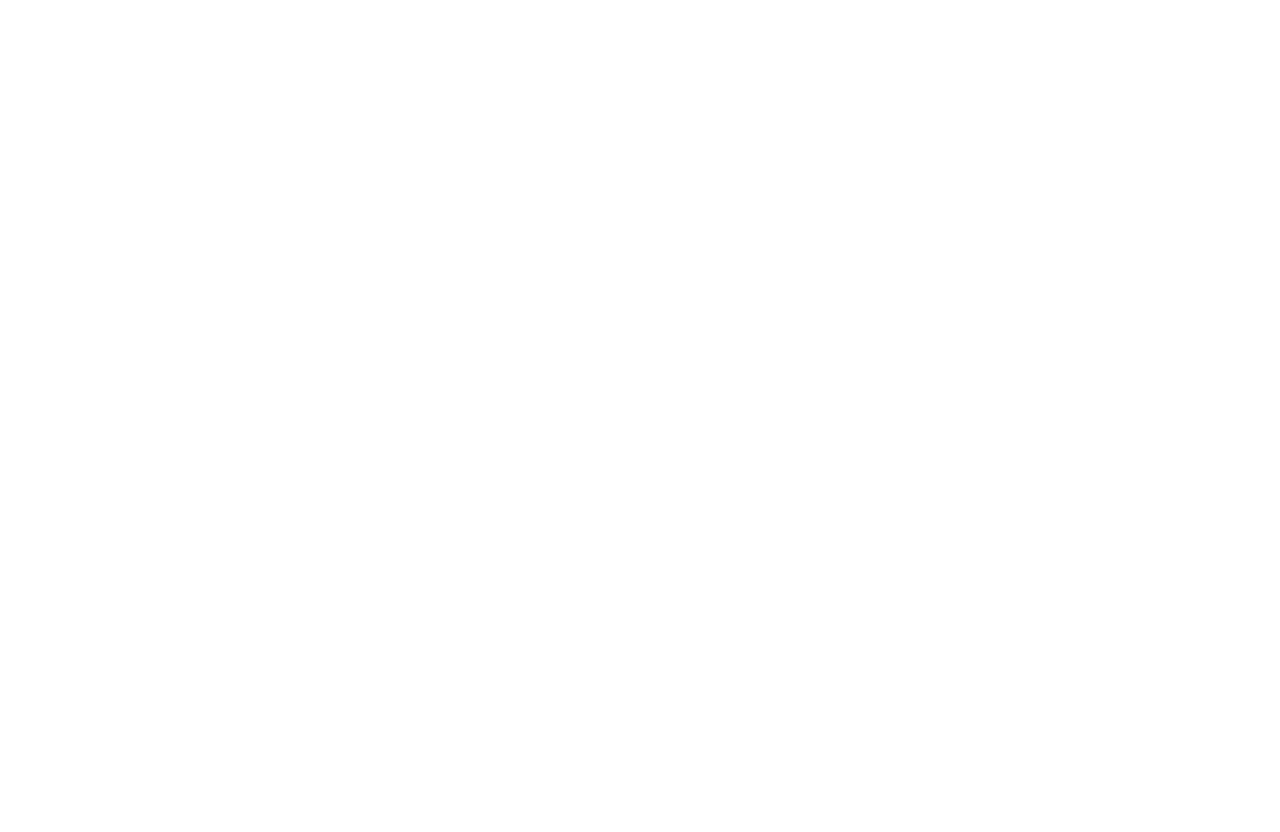
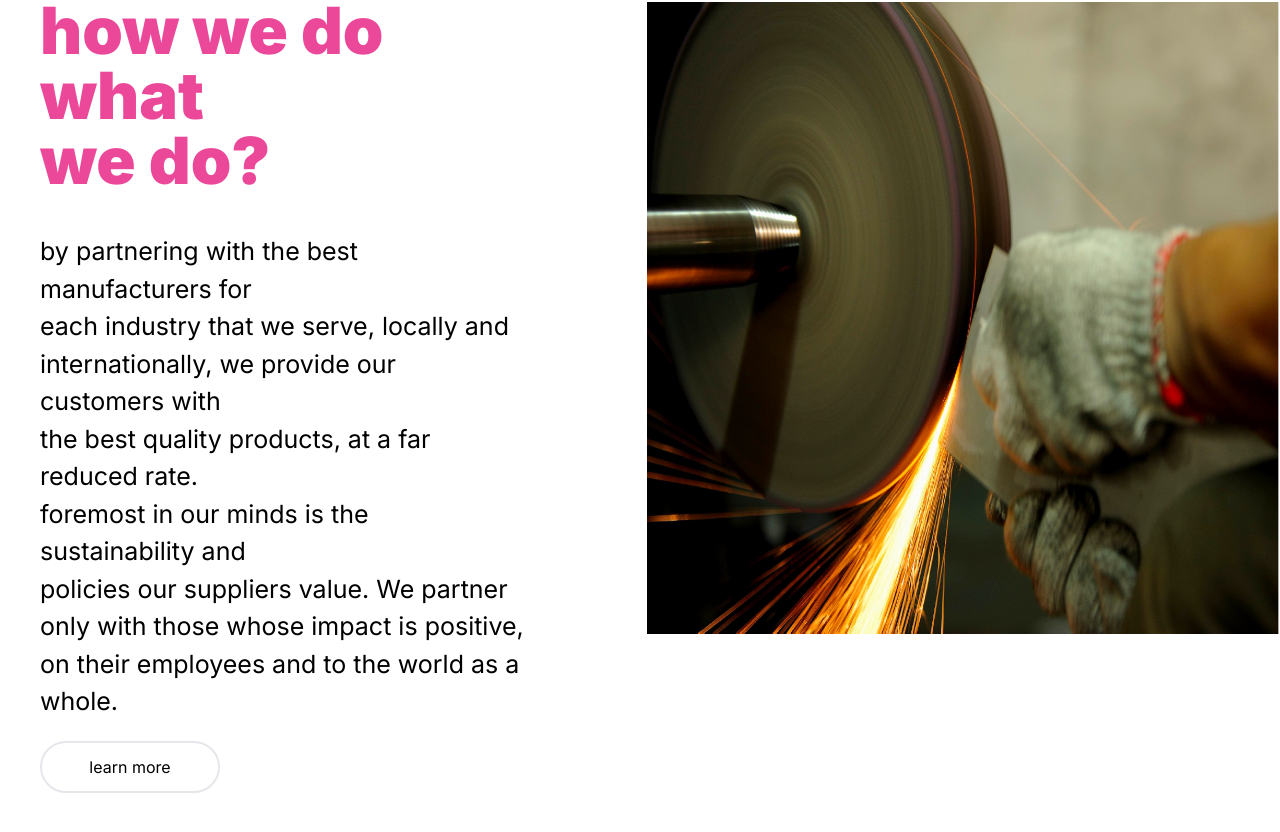
Before and after one commit to abdulmahl/supplymee, a Next.js app: page / in a window 1280 px wide. Shown: the part 1909-2741 px from the top of the page. Before the commit the page ends 1907 px from the top, so only its background shows below. Built offline with nearby package versions, Linux system fonts and the light colour scheme.

Commit message:
Added the fourth section.

```diff
--- /dev/null
+++ b/app/landing-page-components/section-four.tsx
@@ -0,0 +1,72 @@
+import Link from "next/link";
+import Image from "next/image";
+
+export default function SectionFour() {
+  return (
+    <>
+      <div className="pt-10">
+        <div className="flex flex-col-reverse md:flex-row lg:gap-20">
+          <div className="">
+            <div>
+              <p className="text-pink-500 leading-none pb-10 text-3xl font-black lg:text-[65px]">
+                how we do what <br /> we do?
+              </p>
+            </div>
+            {/* Mobile view text */}
+            <p className="block md:hidden">
+              by partnering with the best manufacturers for each industry that
+              we serve, locally and internationally, we provide our customers
+              with the best quality products, at a far reduced rate. <br />{" "}
+              <br /> foremost in our minds is the sustainability and policies
+              our suppliers value. We partner only with those whose impact is
+              positive, on their employees and to the world as a whole.
+            </p>
+            {/* Tablet view text */}
+            <p className="hidden md:block lg:hidden">
+              by partnering with the best manufacturers for each industry that
+              we serve, locally and internationally, we provide our customers
+              with the best quality products, at a far reduced rate. <br />{" "}
+              <br /> foremost in our minds is the sustainability and policies
+              our suppliers value. We partner only with those whose impact is
+              positive, on their employees and to the world as a whole.
+            </p>
+            {/* Desktop view text */}
+            <p className="hidden md:hidden lg:block lg:text-[25px]">
+              by partnering with the best manufacturers for <br /> each industry
+              that we serve, locally and <br /> internationally, we provide our
+              customers with <br /> the best quality products, at a far reduced
+              rate. <br /> foremost in our minds is the sustainability and{" "}
+              <br />
+              policies our suppliers value. We partner <br /> only with those
+              whose impact is positive, <br /> on their employees and to the
+              world as a whole.
+            </p>
+            <div className="pt-5">
+              <Link href={"/learn-more"}>
+                <button className="w-[180px] border-[2px] p-3 rounded-[35px] md:hover:border-pink-500 md:hover:text-pink-600">
+                  learn more
+                </button>
+              </Link>
+            </div>
+          </div>
+          <div>
+            <Image
+              src={"/image-two.jpg"}
+              width={500}
+              height={460}
+              alt="Side Image One for mobile View"
+              className="block md:hidden"
+            />
+            <Image
+              src={"/image-two.jpg"}
+              width={700}
+              height={760}
+              alt="Side Image One for Tablet/Desktop View"
+              className="hidden md:block md:h-[370px] lg:ml-10 lg:h-[640px]"
+            />
+          </div>
+        </div>
+      </div>
+    </>
+  );
+}
--- a/app/page.tsx
+++ b/app/page.tsx
@@ -3,6 +3,7 @@
 import SectionOne from "./landing-page-components/section-one";
 import SectionTwo from "./landing-page-components/section-two";
 import SectionThree from "./landing-page-components/section-three";
+import SectionFour from "./landing-page-components/section-four";
 
 export default function Home() {
   return (
@@ -13,6 +14,7 @@
       <SectionOne />
       <SectionTwo />
       <SectionThree />
+      <SectionFour />
     </main>
   );
 }
```
Also changed, not shown: public/image-three.jpg (added), public/image-two.jpg (added).
